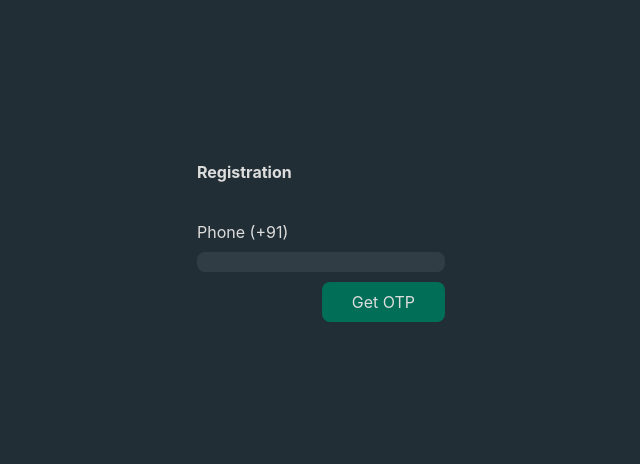
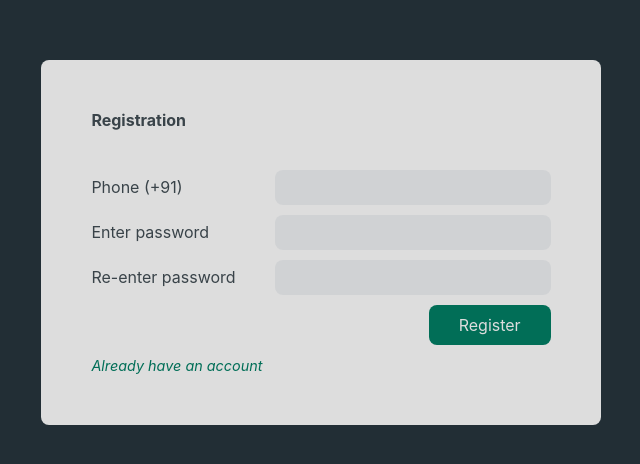
Before and after one commit to RohithNair2020/whatsapp-clone, a React (Vite) app: page /register in a window 1280 px wide. Shown: the part 158-622 px from the top of the page, without its empty margins (319-959 px from the left). Built offline with nearby package versions, Linux system fonts and the light colour scheme.

Commit message:
added axios and other additions

```diff
--- a/package.json
+++ b/package.json
@@ -14,6 +14,7 @@
         "@emotion/styled": "^11.10.5",
         "@mui/icons-material": "^5.11.0",
         "@mui/material": "^5.11.0",
+        "axios": "^1.2.1",
         "esbuild-windows-64": "^0.15.18",
         "firebase": "^9.15.0",
         "react": "^18.2.0",
@@ -39,5 +40,6 @@
         "eslint-plugin-react-hooks": "4.3.0",
         "typescript": "*",
         "vite": "^3.2.3"
+    },
+    "proxy": "http://localhost:8090/"
 }
-}
--- a/src/App.tsx
+++ b/src/App.tsx
@@ -24,7 +24,7 @@ const App = () => {
                         </PrivateRoute>
                     }
                 />
-                <Route path="*" element={<h1>Page not found 404</h1>} />
+                <Route path="*" element={<LoginContainer />} />
             </Routes>
         </div>
     );
--- a/src/containers/ChatWindow/ChatWindow.tsx
+++ b/src/containers/ChatWindow/ChatWindow.tsx
@@ -19,11 +19,14 @@ const ChatWindow = (props: ChatWindowProps) => {
         setTextInputValue(e.target.value);
     };
 
+    // const chatWindow = document.getElementById('chatWindow');
+
     const sendMessage = () => {
         if (textInputValue) {
             setMyMessages((prev) => [...prev, textInputValue]);
         }
         setTextInputValue('');
+        // chatWindow!.scrollTop = chatWindow!.scrollHeight;
     };
 
     console.log(userMessages);
@@ -37,7 +40,7 @@ const ChatWindow = (props: ChatWindowProps) => {
                     <h2>Sarah</h2>
                 </div>
             </div>
-            <div className="chat-window-body">
+            <div id="chatWindow" className="chat-window-body">
                 <ChatText user message="hi..how are you?" />
                 <ChatText message="hey....I'm fine" />
                 <ChatText user message="hi..how are you?" />
--- a/src/containers/LoginContainer/LoginContainer.tsx
+++ b/src/containers/LoginContainer/LoginContainer.tsx
@@ -1,4 +1,5 @@
 import React, { useState } from 'react';
+import { Link } from 'react-router-dom';
 import './loginContainer.css';
 
 const LoginContainer = () => {
@@ -34,7 +35,6 @@ const LoginContainer = () => {
                         <label htmlFor="login-pass">Password</label>
                         <input
                             onChange={handlePasswordChange}
-                            name="login-password-input"
                             type="password"
                             value={password}
                             className="login-input"
@@ -46,7 +46,9 @@ const LoginContainer = () => {
                     >
                         Login
                     </button>
-                    <small>signup</small>
+                    <Link to="/register" className="link">
+                        <i className="register-link">Create an account</i>
+                    </Link>
                 </div>
             </div>
         </div>
--- a/src/containers/LoginContainer/loginContainer.css
+++ b/src/containers/LoginContainer/loginContainer.css
@@ -1,6 +1,6 @@
 .login-container {
-    color: var(--text-primary);
-    background-color: var(--background-color);
+    color: var(--search-input-color-secondary);
+    background-color: var(--login-card-color);
     display: flex;
     height: fit-content;
     flex-direction: column;
@@ -38,11 +38,10 @@
 .login-input {
     box-sizing: border-box;
     height: 35px;
-    max-width: 70%;
-    color: var(--text-primary);
+    max-width: 60%;
+    color: var(--chat-text-user-color);
     background-color: var(--background-color-on-hover);
     display: flex;
-    gap: 30px;
     align-items: center;
     border-radius: 8px;
     padding: 0 32px 0 15px;
@@ -50,3 +49,8 @@
     outline: none;
     border: none;
 }
+
+.register-link {
+    color: var(--chat-text-user-color);
+    font-size: 0.9rem;
+}
--- a/src/containers/RegistrationContainer/RegistrationContainer.tsx
+++ b/src/containers/RegistrationContainer/RegistrationContainer.tsx
@@ -1,20 +1,40 @@
 import React, { useState } from 'react';
+import { Link } from 'react-router-dom';
+import axios from 'axios';
 import './registrationContainer.css';
 
 const RegistrationContainer = () => {
     const [isOtpForm, setIsOtpForm] = useState<Boolean>(false);
     const [phone, setPhone] = useState<string>('');
+    const [password, setPassword] = useState<string>('');
+    const [repeatPassword, setRepeatPassword] = useState<string>('');
     console.log(isOtpForm, setIsOtpForm);
     // eslint-disable-next-line @typescript-eslint/no-explicit-any
-    const handlePhoneChange = (e: any) => {
+    const handlePhoneChange = (e: React.ChangeEvent<HTMLInputElement>) => {
         console.log('form Submit', e.target.value);
         setPhone(e.target.value);
     };
+    const handlePasswordChange = (e: React.ChangeEvent<HTMLInputElement>) => {
+        console.log('form Submit', e.target.value);
+        setPassword(e.target.value);
+    };
+    const handleRepeatPasswordChange = (e: React.ChangeEvent<HTMLInputElement>) => {
+        console.log('form Submit', e.target.value);
+        setRepeatPassword(e.target.value);
+    };
+
+    const registerUser = async () => {
+        const response = await axios.post('/api/register', { phone, password });
+        console.log('axios response', response);
+    };
 
     // eslint-disable-next-line @typescript-eslint/no-explicit-any
-    const handleRegistration = (e: any) => {
-        console.log(e);
-        console.log('phone number is', phone);
+    const handleRegistration = () => {
+        if (password !== repeatPassword) {
+            alert("passwords don't match");
+        } else {
+            registerUser();
+        }
     };
 
     return (
@@ -22,6 +42,7 @@ const RegistrationContainer = () => {
             <h2 className="registration-title">Registration</h2>
             <div className="registration-form-container">
                 <div className="registration-form">
+                    <div className="registration-input-container">
                         <label htmlFor="registration-num">Phone (+91)</label>
                         <input
                             type="text"
@@ -29,13 +50,35 @@ const RegistrationContainer = () => {
                             className="registration-input"
                             onChange={handlePhoneChange}
                         />
+                    </div>
+                    <div className="registration-input-container">
+                        <label htmlFor="registration-password">Enter password</label>
+                        <input
+                            type="password"
+                            value={password}
+                            className="registration-input"
+                            onChange={handlePasswordChange}
+                        />
+                    </div>
+                    <div className="registration-input-container">
+                        <label htmlFor="registration-password">Re-enter password</label>
+                        <input
+                            type="password"
+                            value={repeatPassword}
+                            className="registration-input"
+                            onChange={handleRepeatPasswordChange}
+                        />
+                    </div>
                     <button
                         type="submit"
                         className="registration-button"
                         onClick={handleRegistration}
                     >
-                        Get OTP
+                        Register
                     </button>
+                    <Link to="/login" className="link">
+                        <i className="register-link">Already have an account</i>
+                    </Link>
                 </div>
             </div>
         </div>
--- a/src/containers/RegistrationContainer/registrationContainer.css
+++ b/src/containers/RegistrationContainer/registrationContainer.css
@@ -1,6 +1,6 @@
 .registration-container {
-    color: var(--text-primary);
-    background-color: var(--background-color);
+    color: var(--search-input-color-secondary);
+    background-color: var(--login-card-color);
     display: flex;
     height: fit-content;
     flex-direction: column;
@@ -16,6 +16,13 @@
     margin-top: 40px;
 }
 
+.registration-input-container {
+    display: flex;
+    align-items: center;
+    justify-content: space-between;
+    gap: 20px;
+}
+
 .registration-button {
     color: var(--text-primary);
     background-color: var(--chat-text-user-color);
@@ -29,12 +36,22 @@
 }
 
 .registration-input {
-    /* box-sizing: border-box; */
+    caret-color: var(--chat-text-user-color);
+    box-sizing: border-box;
     height: 35px;
-    color: var(--text-primary);
+    max-width: 60%;
+    color: var(--chat-text-user-color);
     background-color: var(--background-color-on-hover);
+    display: flex;
+    align-items: center;
     border-radius: 8px;
+    padding: 0 32px 0 15px;
     flex: 1;
     outline: none;
     border: none;
 }
+
+.register-link {
+    color: var(--chat-text-user-color);
+    font-size: 0.9rem;
+}
--- a/src/index.css
+++ b/src/index.css
@@ -4,6 +4,7 @@
     --background-color-secondary: #111b21;
     --chat-text-user-color: #016e57;
     --text-primary: #ddd;
+    --login-card-color: #ddd;
     --text-secondary: rgba(221, 221, 221, 0.632);
     --header-padding: 10px 16px;
     --primary: #d1d7db;
@@ -45,3 +46,8 @@
 button {
     cursor: pointer;
 }
+
+.link {
+    text-decoration: none;
+    color: black;
+}
```
Also changed, not shown: 1 other file (tests, documents, lock files or other folders). Lines whose indentation alone changed are shown as unchanged.
